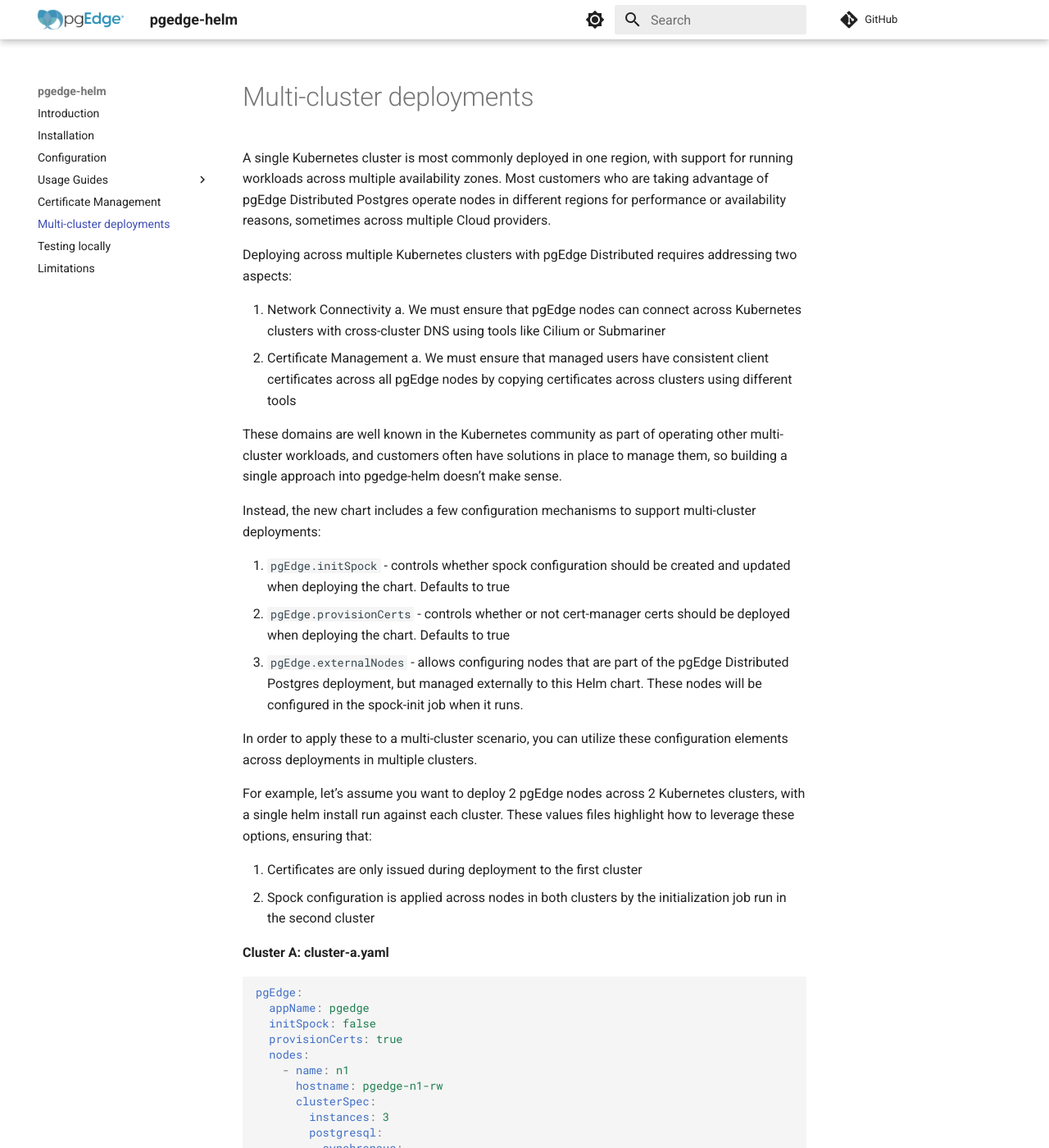
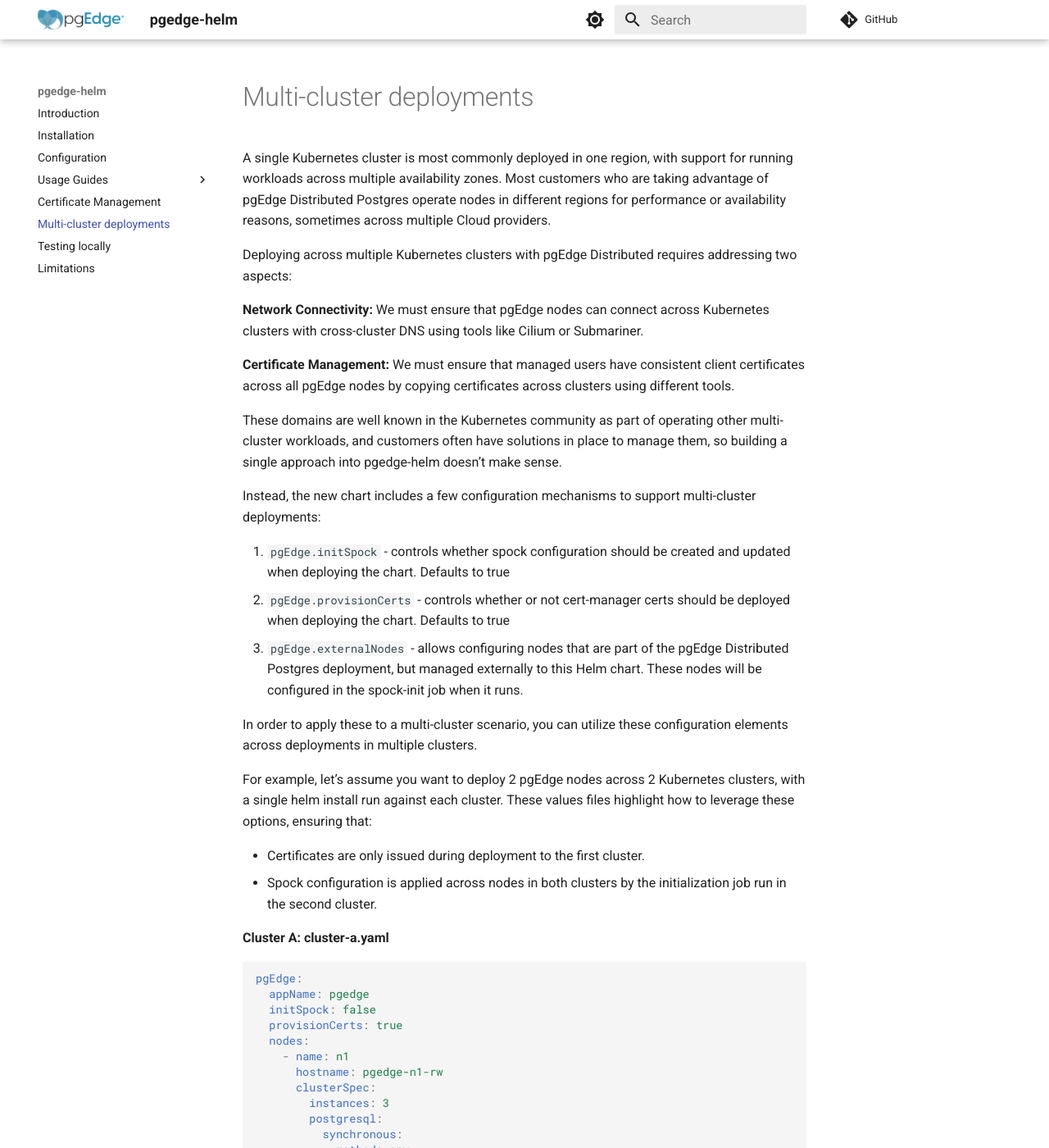
Before and after one commit to pgEdge/pgedge-helm, an MkDocs documentation site: the page built from docs/multicluster.md, in a window 1280 px wide and 1400 px high. Shown: the whole window at 82% size. Built offline with MkDocs 1.6.1 and Material for MkDocs 9.7.7, drawn with Linux system fonts in a browser that asks for light colours; comment, search, counter and statistics services are not loaded; part of the change alters nothing that is shown.

```diff
--- a/docs/multicluster.md
+++ b/docs/multicluster.md
@@ -2,10 +2,9 @@ A single Kubernetes cluster is most commonly deployed in one region, with suppor
 
 Deploying across multiple Kubernetes clusters with pgEdge Distributed requires addressing two aspects:
 
-1. Network Connectivity
-    a. We must ensure that pgEdge nodes can connect across Kubernetes clusters with cross-cluster DNS using tools like Cilium or Submariner
-2. Certificate Management
-    a. We must ensure that managed users have consistent client certificates across all pgEdge nodes by copying certificates across clusters using different tools
+**Network Connectivity:** We must ensure that pgEdge nodes can connect across Kubernetes clusters with cross-cluster DNS using tools like Cilium or Submariner.
+
+**Certificate Management:** We must ensure that managed users have consistent client certificates across all pgEdge nodes by copying certificates across clusters using different tools.
 
 These domains are well known in the Kubernetes community as part of operating other multi-cluster workloads, and customers often have solutions in place to manage them, so building a single approach into pgedge-helm doesn’t make sense.
 
@@ -19,8 +18,8 @@ In order to apply these to a multi-cluster scenario, you can utilize these confi
 
 For example, let’s assume you want to deploy 2 pgEdge nodes across 2 Kubernetes clusters, with a single helm install run against each cluster. These values files highlight how to leverage these options, ensuring that:
 
-1. Certificates are only issued during deployment to the first cluster
-2. Spock configuration is applied across nodes in both clusters by the initialization job run in the second cluster
+- Certificates are only issued during deployment to the first cluster.
+- Spock configuration is applied across nodes in both clusters by the initialization job run in the second cluster.
 
 **Cluster A: cluster-a.yaml**
 
```
